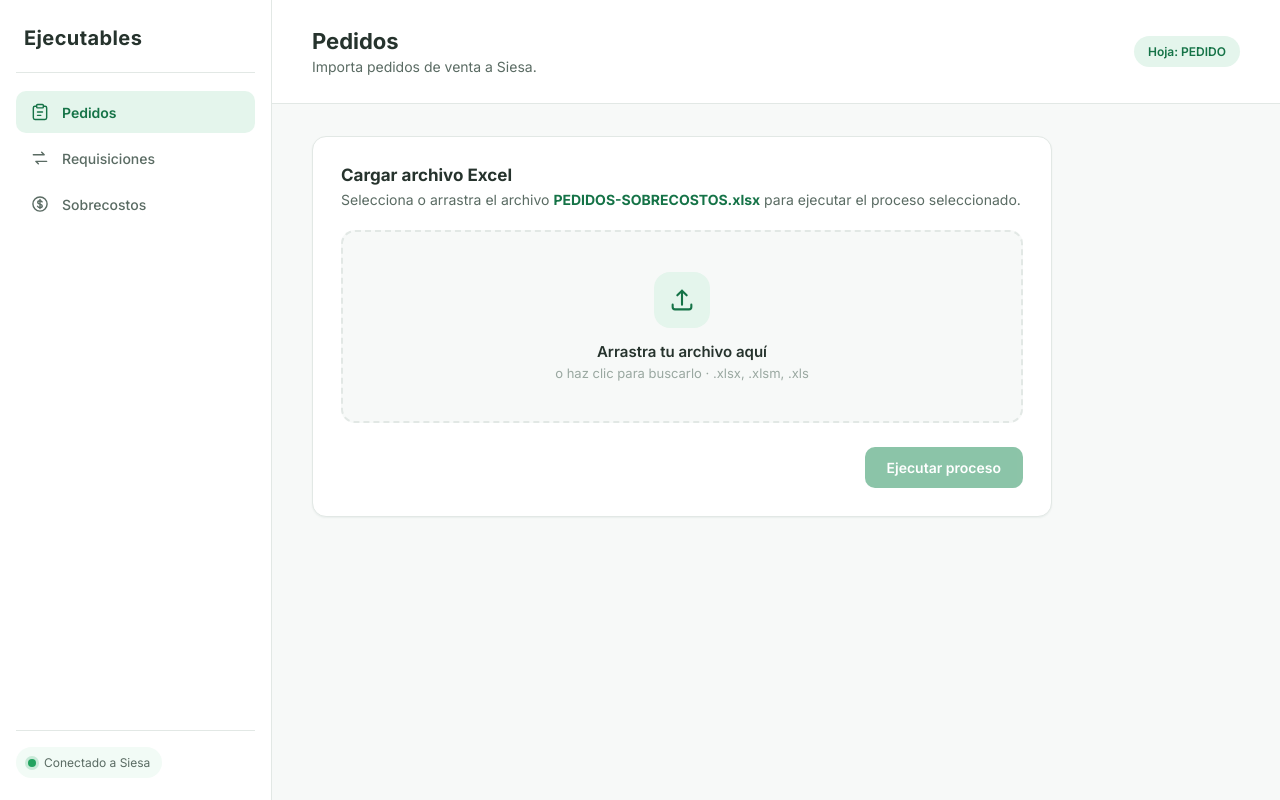
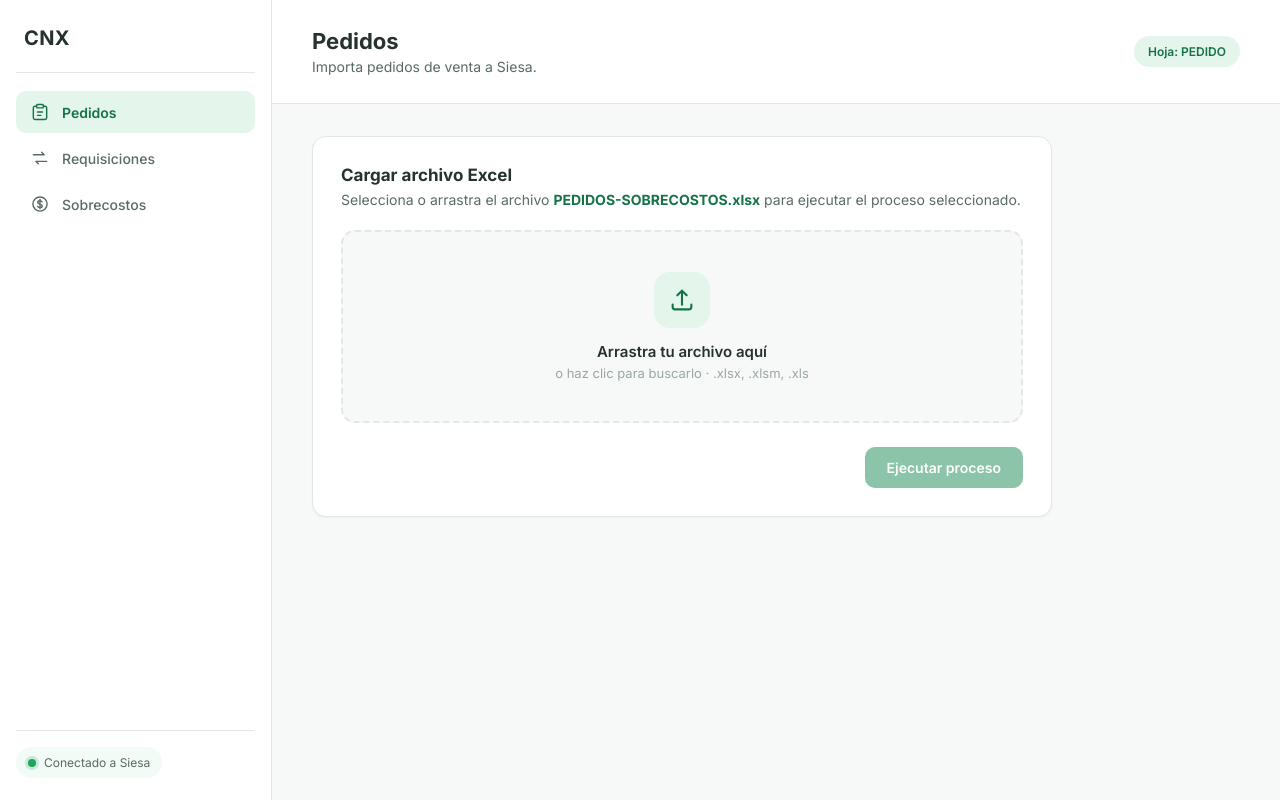
Before and after one commit to Oscarhernandez2006/EJECUTABLES, a Flask app: page / in a window 1280 px wide. Run offline with Flask 3, Linux system fonts and the light colour scheme.

Commit message:
Cambia nombre del panel a CNX

```diff
--- a/templates/index.html
+++ b/templates/index.html
@@ -14,7 +14,7 @@
         <!-- Panel de navegación lateral -->
         <aside class="sidebar">
             <div class="brand">
-                <span class="brand__name">Ejecutables</span>
+                <span class="brand__name">CNX</span>
             </div>
 
             <nav class="nav" aria-label="Procesos disponibles">
```
